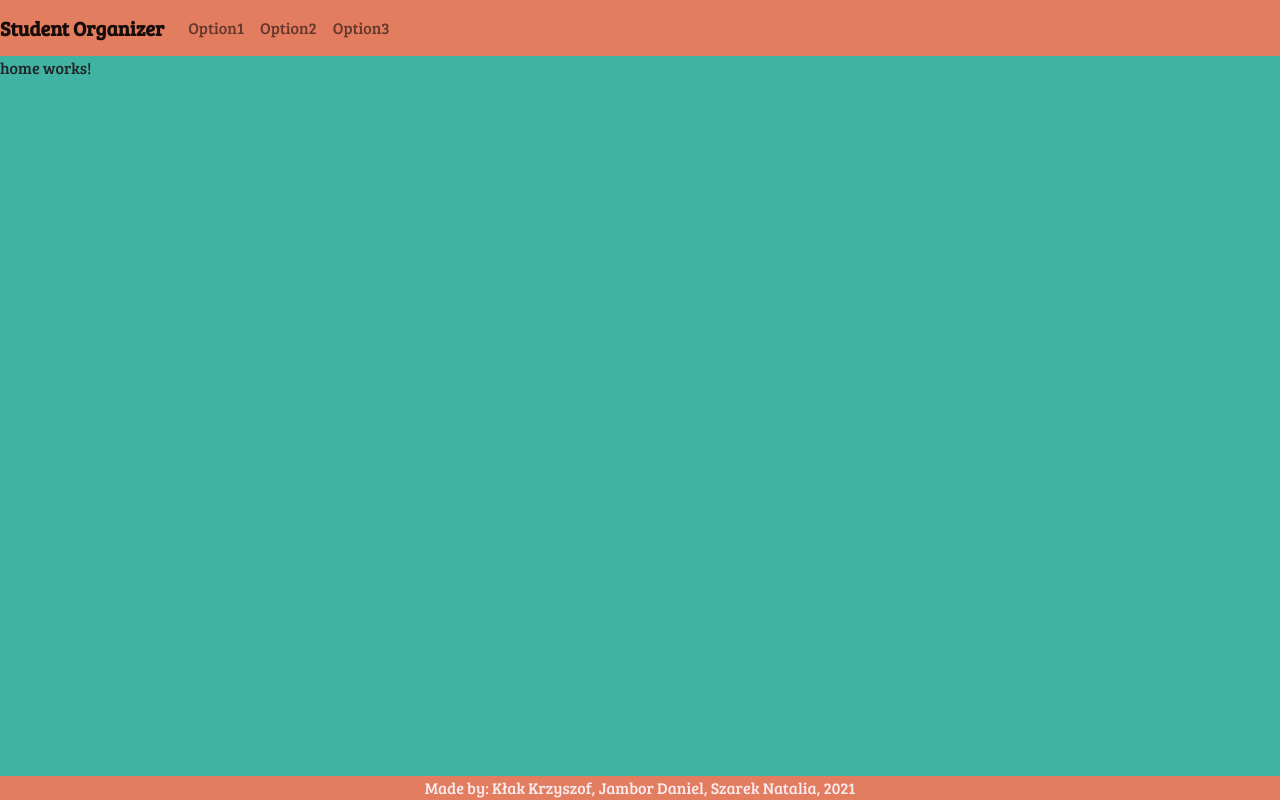
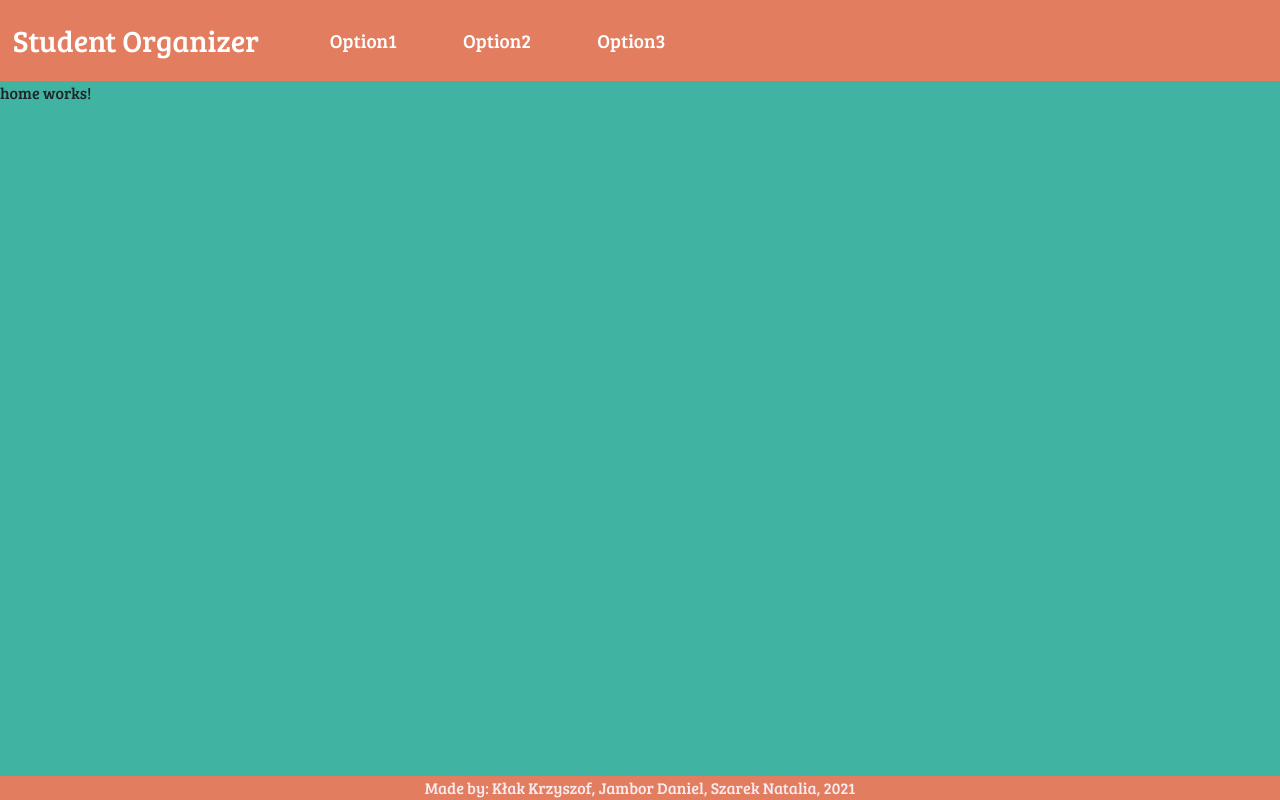
Before and after one commit to roizdnaB/student-organizer, an Angular app in the folder frontend/client-app/: page / in a window 1280 px wide. Built offline with nearby package versions, Linux system fonts and the light colour scheme.

Commit message:
Edit navbar.css

```diff
--- a/frontend/client-app/src/app/components/navbar/navbar.component.css
+++ b/frontend/client-app/src/app/components/navbar/navbar.component.css
@@ -1,3 +1,26 @@
 * {
-    background-color:#e27d60;
+    background-color: #E27D60;
 }
+
+.navbar {
+    width: 100%;
+    padding: 1%;
+    color: white !important;
+}
+
+.navbar-brand {
+    color: white !important;
+    font-size: 30px;
+    padding-right: 5%;
+    margin: 0;
+}
+
+.navbar-item {
+    padding-right: 20%;
+}
+
+.nav-link {
+    color: white !important;
+    font-size: larger;
+    padding-right: 0.5%;
+}
--- a/frontend/client-app/src/app/components/navbar/navbar.component.html
+++ b/frontend/client-app/src/app/components/navbar/navbar.component.html
@@ -1,7 +1,7 @@
 <!-- Navigation bar -->
 <nav class="navbar navbar-expand-lg navbar-light">
     <!-- Label of the navbar -->
-    <label class="navbar-brand"><b>Student Organizer</b></label>
+    <label class="navbar-brand">Student Organizer</label>
     <!-- Toggler for mobile devices -->
     <button class="navbar-toggler" type="button" (click)="toggleNavbar()">
         <span class="navbar-toggler-icon"></span>
```
